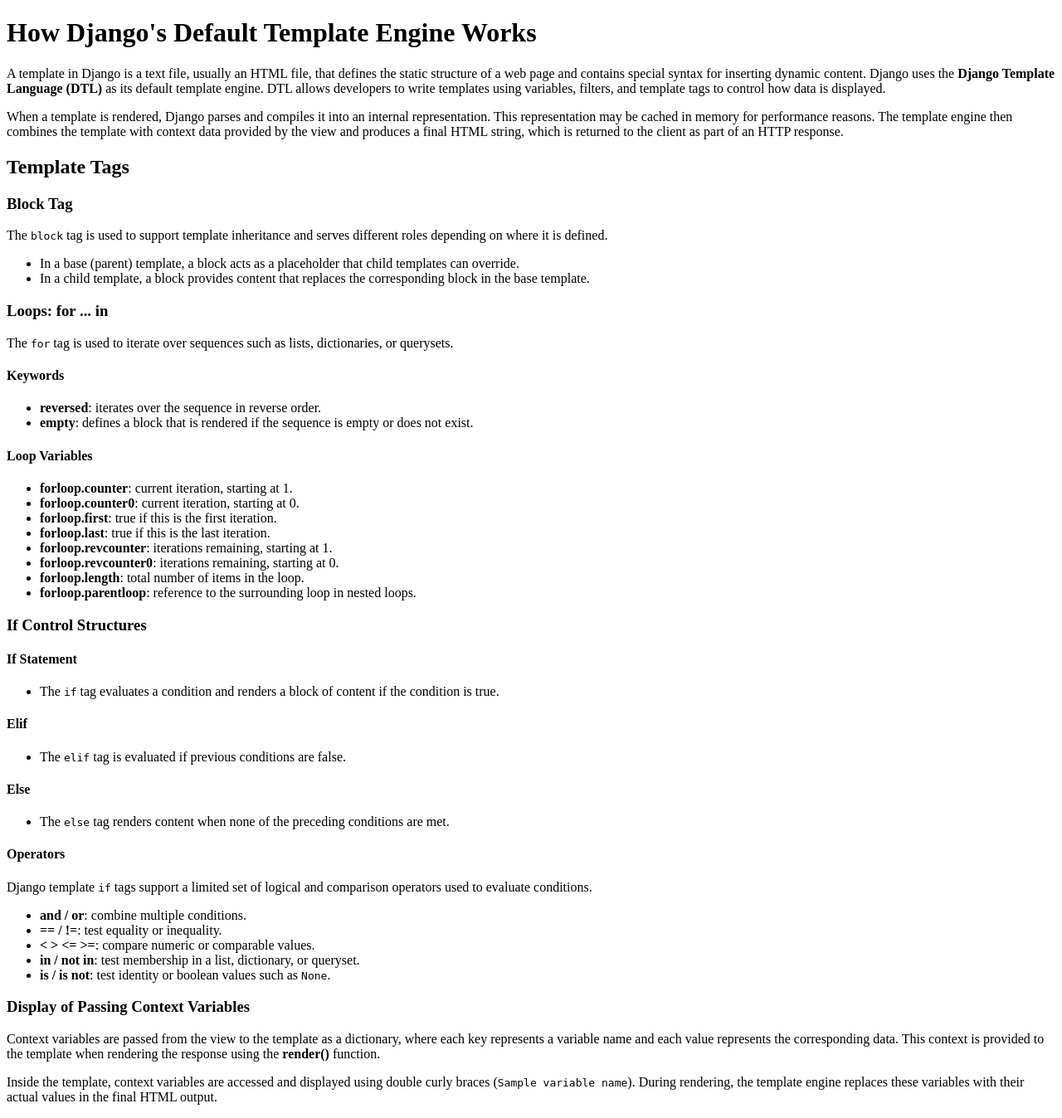
After one commit to Amine-Elbekari/Piscine-Django, a Django app: template Django-1-Base_Django/ex01/d05/ex01/templates/ex01/ex01-templates.html in a window 1280 px wide. The commit adds this page. Shown: the whole page at 83% size. Run offline with Django 5.2, Linux system fonts and the light colour scheme; the template is opened without the code that fills it: most values are stand-ins (such as "Sample title", 1, 10 or a date in 2020); parts of the project's set-up code (start-up, migrations or seed data) failed here and were passed over.

Commit message:
wokring on base_django

```diff
--- a/Django-1-Base_Django/ex01/d05/ex01/static/ex01/style1.css
+++ b/Django-1-Base_Django/ex01/d05/ex01/static/ex01/style1.css
@@ -0,0 +1,3 @@
+.text {
+    color:blue;
+}
--- a/Django-1-Base_Django/ex01/d05/ex01/static/ex01/style2.css
+++ b/Django-1-Base_Django/ex01/d05/ex01/static/ex01/style2.css
@@ -0,0 +1,3 @@
+.text {
+    color: red;
+}
--- a/Django-1-Base_Django/ex01/d05/ex01/templates/ex01/base.html
+++ b/Django-1-Base_Django/ex01/d05/ex01/templates/ex01/base.html
@@ -1,3 +1,5 @@
+{% load static %}
+
 <!DOCTYPE html>
 <html lang='en'>
     <head>
@@ -5,10 +7,16 @@
         {% endblock  %}
 
         {% block style %}
+            <link rel='stylesheet' href="{% static 'ex01/style1.css' %}">
         {% endblock %}
     </head>
     <body>
-        {% block content %}
-        {% endblock %}
+        <div class='.text'>
+            {% block navbar %}
+            {% endblock  %}
+
+            {% block content %}
+            {% endblock %}
+        </div>
     </body>
 </html>
--- a/Django-1-Base_Django/ex01/d05/ex01/templates/ex01/django.html
+++ b/Django-1-Base_Django/ex01/d05/ex01/templates/ex01/ex01-django.html
@@ -1,12 +1,9 @@
 {% extends "base.html" %}
-{% load static %}
+
 {% block title %}
     <title>Ex01: Django, framework web.</title>
 {% endblock %}
 
-{% block style %}
-    <link rel="stylesheet" href="{% static 'ex01/style1.css' %}">
-{% endblock %}
 
 {% block content %}
     <div>
--- /dev/null
+++ b/Django-1-Base_Django/ex01/d05/ex01/templates/ex01/ex01-templates.html
@@ -0,0 +1,127 @@
+{% extends "base.html" %}
+{% load static %}
+
+{% block title %}
+<title>Ex01: Template Engine</title>
+{% endblock %}
+
+{% block style %}
+{% endblock %}
+
+{% block content %}
+<div>
+    <h1>How Django's Default Template Engine Works</h1>
+
+    <p>
+        A template in Django is a text file, usually an HTML file, that defines the static structure
+        of a web page and contains special syntax for inserting dynamic content.
+        Django uses the <strong>Django Template Language (DTL)</strong> as its default template engine.
+        DTL allows developers to write templates using variables, filters, and template tags to control
+        how data is displayed.
+    </p>
+
+    <p>
+        When a template is rendered, Django parses and compiles it into an internal representation.
+        This representation may be cached in memory for performance reasons. The template engine then
+        combines the template with context data provided by the view and produces a final HTML string,
+        which is returned to the client as part of an HTTP response.
+    </p>
+
+    <h2>Template Tags</h2>
+
+    <h3>Block Tag</h3>
+    <p>
+        The <code>block</code> tag is used to support template inheritance and serves different roles
+        depending on where it is defined.
+    </p>
+    <ul>
+        <li>
+            In a base (parent) template, a block acts as a placeholder that child templates can override.
+        </li>
+        <li>
+            In a child template, a block provides content that replaces the corresponding block
+            in the base template.
+        </li>
+    </ul>
+
+    <h3>Loops: for ... in</h3>
+    <p>
+        The <code>for</code> tag is used to iterate over sequences such as lists, dictionaries,
+        or querysets.
+    </p>
+
+    <h4>Keywords</h4>
+    <ul>
+        <li>
+            <strong>reversed</strong>: iterates over the sequence in reverse order.
+        </li>
+        <li>
+            <strong>empty</strong>: defines a block that is rendered if the sequence is empty
+            or does not exist.
+        </li>
+    </ul>
+
+    <h4>Loop Variables</h4>
+    <ul>
+        <li><strong>forloop.counter</strong>: current iteration, starting at 1.</li>
+        <li><strong>forloop.counter0</strong>: current iteration, starting at 0.</li>
+        <li><strong>forloop.first</strong>: true if this is the first iteration.</li>
+        <li><strong>forloop.last</strong>: true if this is the last iteration.</li>
+        <li><strong>forloop.revcounter</strong>: iterations remaining, starting at 1.</li>
+        <li><strong>forloop.revcounter0</strong>: iterations remaining, starting at 0.</li>
+        <li><strong>forloop.length</strong>: total number of items in the loop.</li>
+        <li><strong>forloop.parentloop</strong>: reference to the surrounding loop in nested loops.</li>
+    </ul>
+
+    <h3>If Control Structures</h3>
+
+    <h4>If Statement</h4>
+    <ul>
+        <li>
+            The <code>if</code> tag evaluates a condition and renders a block of content
+            if the condition is true.
+        </li>
+    </ul>
+
+    <h4>Elif</h4>
+    <ul>
+        <li>
+            The <code>elif</code> tag is evaluated if previous conditions are false.
+        </li>
+    </ul>
+
+    <h4>Else</h4>
+    <ul>
+        <li>
+            The <code>else</code> tag renders content when none of the preceding conditions are met.
+        </li>
+    </ul>
+
+    <h4>Operators</h4>
+    <p>
+        Django template <code>if</code> tags support a limited set of logical and comparison operators
+        used to evaluate conditions.
+    </p>
+    <ul>
+        <li><strong>and / or</strong>: combine multiple conditions.</li>
+        <li><strong>== / !=</strong>: test equality or inequality.</li>
+        <li><strong>&lt; &gt; &lt;= &gt;=</strong>: compare numeric or comparable values.</li>
+        <li><strong>in / not in</strong>: test membership in a list, dictionary, or queryset.</li>
+        <li><strong>is / is not</strong>: test identity or boolean values such as <code>None</code>.</li>
+    </ul>
+
+    <h3>Display of Passing Context Variables</h3>
+    <p>
+        Context variables are passed from the view to the template as a dictionary,
+        where each key represents a variable name and each value represents the corresponding data.
+        This context is provided to the template when rendering the response using the
+        <strong>render()</strong> function.
+    </p>
+    <p>
+        Inside the template, context variables are accessed and displayed using double curly braces
+        (<code>{{ variable_name }}</code>). During rendering, the template engine replaces these variables
+        with their actual values in the final HTML output.
+    </p>
+
+</div>
+{% endblock %}
```
Also changed, not shown: Django-1-Base_Django/ex01/d05/ex01/templates/ex01/display.html (deleted, +0 -13 lines), Django-1-Base_Django/ex01/d05/ex01/templates/ex01/ex01-display.html (added, +20 -0 lines), Django-1-Base_Django/ex01/d05/ex01/templates/ex01/nav.html (added, +11 -0 lines), Django-1-Base_Django/ex01/d05/ex01/templates/ex01/templates.html (deleted, +0 -10 lines), Django-1-Base_Django/ex01/d05/ex01/views.py (+8 -0 lines).
